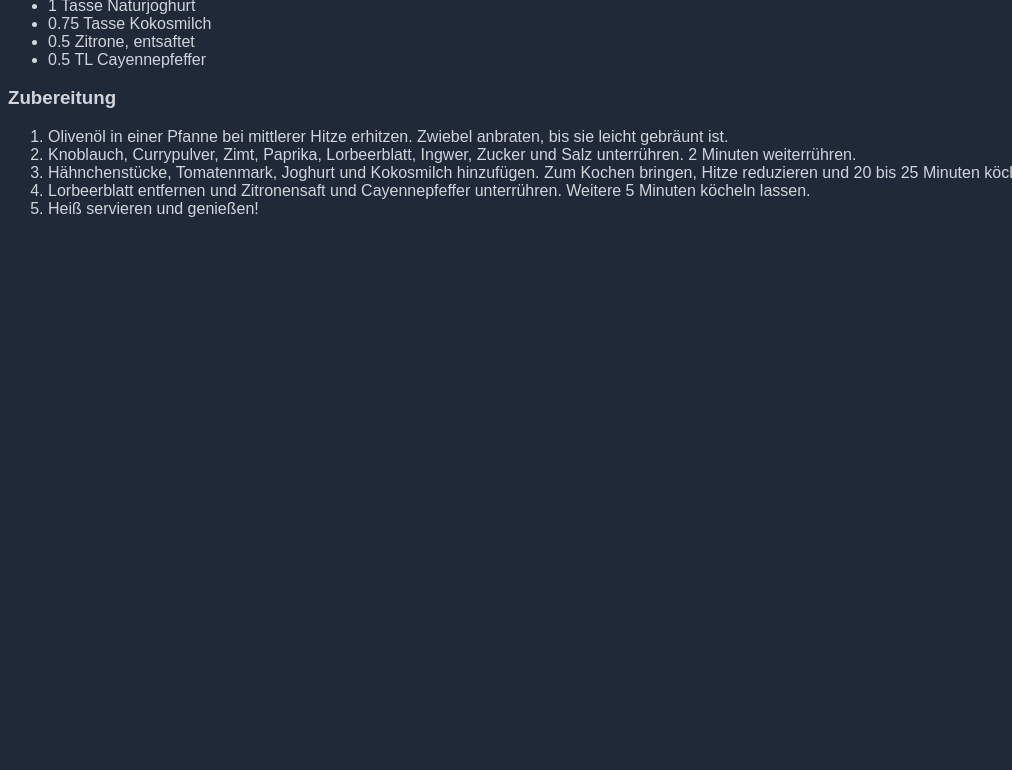
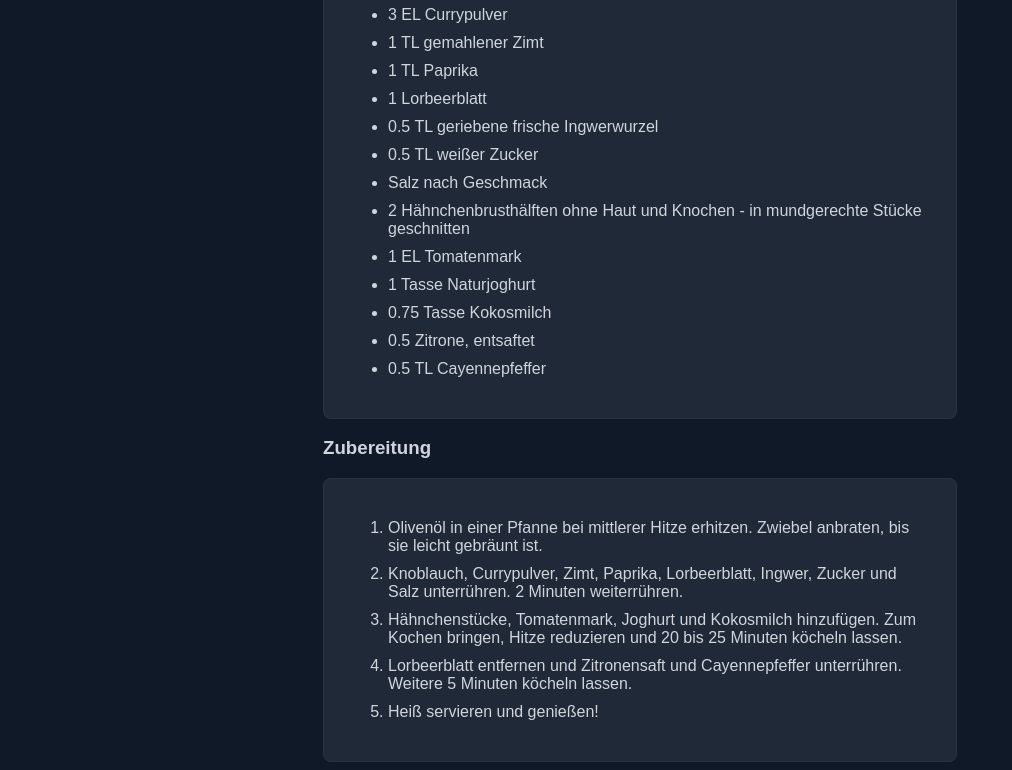
Before and after one commit to Matthis-GitHub/odin-recipes-v2, a plain HTML site: page recipes/indisches-huehnercurry.html in a window 1280 px wide. Shown: the part 711-1481 px from the top of the page, without its empty margins (0-1012 px from the left). Before the commit the page ends 945 px from the top, so only its background shows below. Drawn offline with Linux system fonts and the light colour scheme.

Commit message:
Update layout and styling

```diff
--- a/css/style.css
+++ b/css/style.css
@@ -1,6 +1,32 @@
-* {
+html {
+  width: 650px;
+  margin: 0 auto;
+  box-sizing: border-box;
   font-family: Arial, Helvetica, sans-serif;
-  color: rgba(209, 213, 219, 1);
-  background-color: rgb(32, 41, 56);
-  /* Darker Background color: rgb(16,25,40)*/
+  color: rgb(209, 213, 219);
+  background-color: rgb(16, 25, 40);
 }
+
+*,
+*:before,
+*:after {
+  box-sizing: inherit;
+}
+
+li {
+  margin-bottom: 10px;
+}
+
+.text-center {
+  text-align: center;
+}
+
+.content-panel {
+  padding: 24px;
+  background-color: rgb(31, 41, 55);
+  border: 1px solid rgba(229, 231, 235, 0.05);
+  border-radius: 8px;
+  /*border-bottom-width: 0px;
+  border-left-width: 0px;
+  border-right-width: 0px;*/
+}
--- a/recipes/indisches-huehnercurry.html
+++ b/recipes/indisches-huehnercurry.html
@@ -4,7 +4,7 @@
     <meta charset="UTF-8" />
     <meta name="viewport" content="width=device-width, initial-scale=1.0" />
     <title>Indisches Hühnercurry</title>
-    <link rel="stylesheet" href="../css/style.css">
+    <link rel="stylesheet" href="../css/style.css" />
   </head>
   <body>
     <h1>Indisches Hühnercurry</h1>
@@ -14,18 +14,22 @@
       width="350"
     />
     <h2>Beschreibung</h2>
+    <div class="content-panel">
       <p>
         Die aromatischen Gewürze und Aromen sind ein Genuss für die Sinne!
         Köstlich mit frischem Naan und Basmatireis.
       </p>
+    </div>
+
     <h3>Zutaten</h3>
+    <div class="content-panel">
       <ul>
         <li>3 EL Olivenöl</li>
         <li>1 kleine Zwiebel, gehackt</li>
         <li>2 Knoblauchzehen , gehackt</li>
         <li>3 EL Currypulver</li>
-      <li>1 Teelöffel gemahlener Zimt</li>
-      <li>1 Teelöffel Paprika</li>
+        <li>1 TL gemahlener Zimt</li>
+        <li>1 TL Paprika</li>
         <li>1 Lorbeerblatt</li>
         <li>0.5 TL geriebene frische Ingwerwurzel</li>
         <li>0.5 TL weißer Zucker</li>
@@ -40,25 +44,28 @@
         <li>0.5 Zitrone, entsaftet</li>
         <li>0.5 TL Cayennepfeffer</li>
       </ul>
+    </div>
     <h3>Zubereitung</h3>
+    <div class="content-panel">
       <ol>
         <li>
-        Olivenöl in einer Pfanne bei mittlerer Hitze erhitzen. Zwiebel anbraten,
-        bis sie leicht gebräunt ist.
+          Olivenöl in einer Pfanne bei mittlerer Hitze erhitzen. Zwiebel
+          anbraten, bis sie leicht gebräunt ist.
         </li>
         <li>
-        Knoblauch, Currypulver, Zimt, Paprika, Lorbeerblatt, Ingwer, Zucker und
-        Salz unterrühren. 2 Minuten weiterrühren.
+          Knoblauch, Currypulver, Zimt, Paprika, Lorbeerblatt, Ingwer, Zucker
+          und Salz unterrühren. 2 Minuten weiterrühren.
         </li>
         <li>
           Hähnchenstücke, Tomatenmark, Joghurt und Kokosmilch hinzufügen. Zum
           Kochen bringen, Hitze reduzieren und 20 bis 25 Minuten köcheln lassen.
         </li>
         <li>
-        Lorbeerblatt entfernen und Zitronensaft und Cayennepfeffer unterrühren.
-        Weitere 5 Minuten köcheln lassen.
+          Lorbeerblatt entfernen und Zitronensaft und Cayennepfeffer
+          unterrühren. Weitere 5 Minuten köcheln lassen.
         </li>
         <li>Heiß servieren und genießen!</li>
       </ol>
+    </div>
   </body>
 </html>
```
Also changed, not shown: index.html (+4 -2 lines), recipes/fruehstuecksriegel-aus-haferflocken.html (+17 -8 lines), recipes/milchreis-mit-zimt.html (+10 -4 lines). Lines whose indentation alone changed are shown as unchanged.
